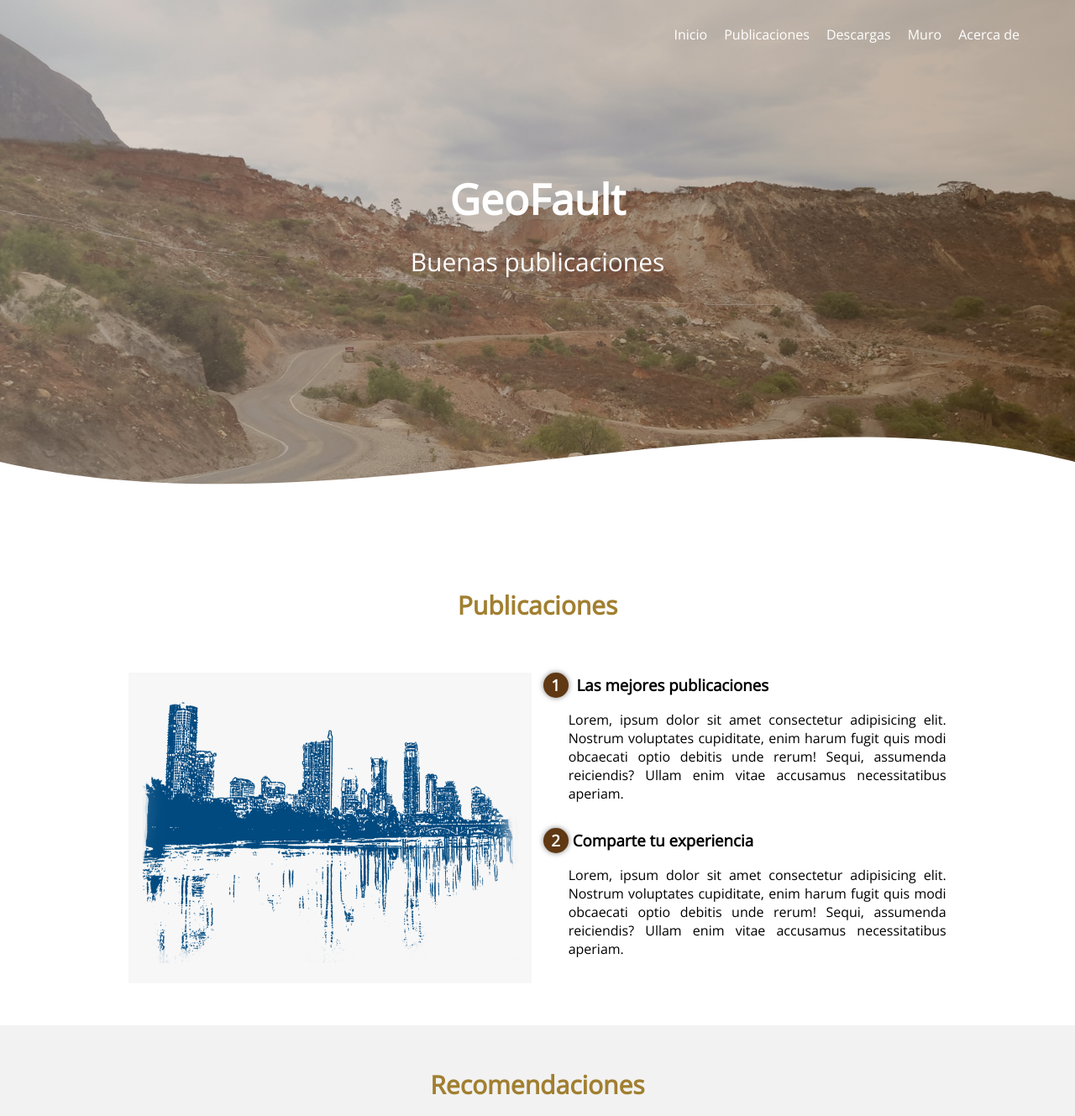
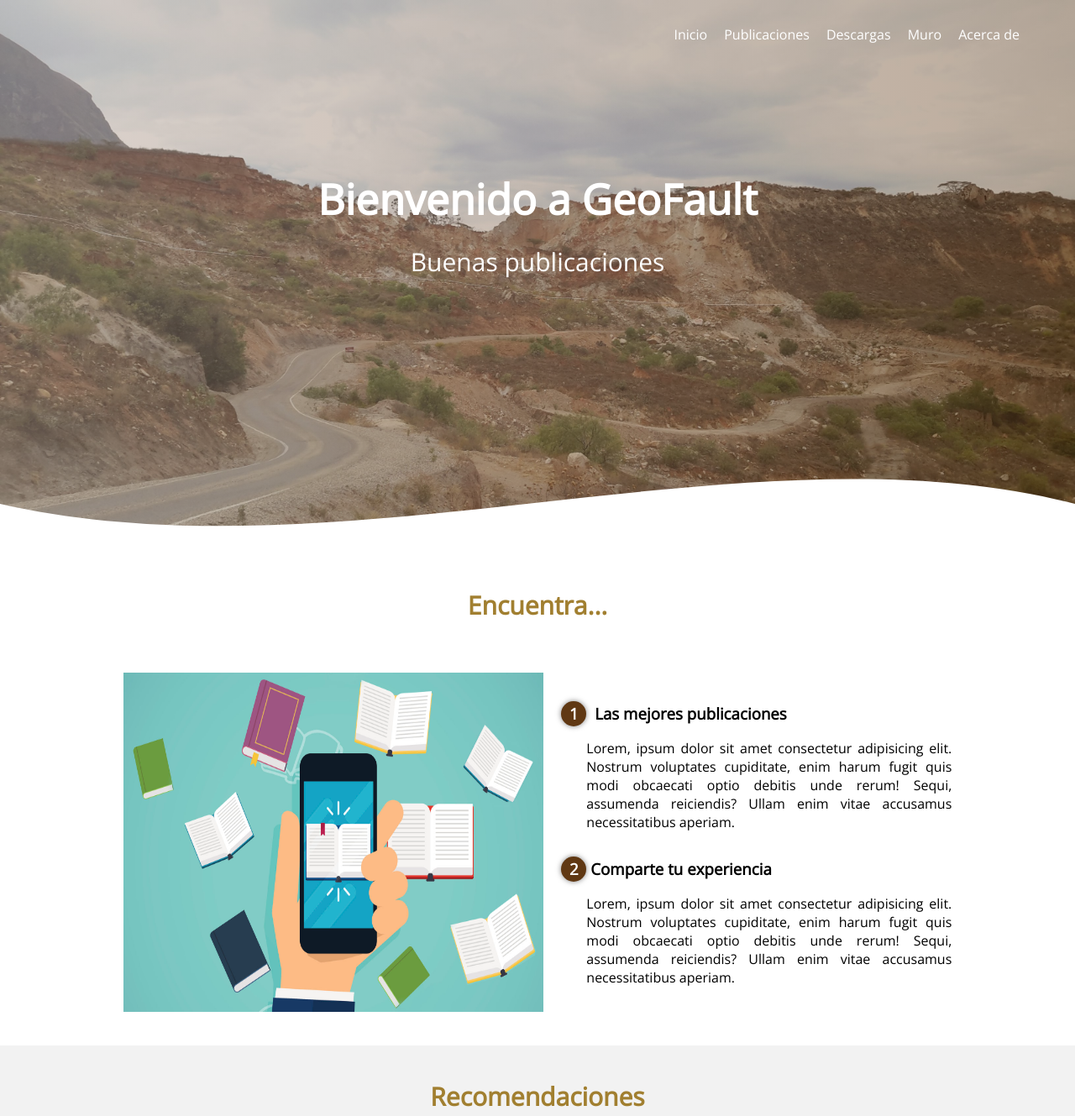
Before and after one commit to memo15428/Rep_proyecto_html_css, a plain HTML site: page index.html in a window 1280 px wide. Shown: the top 1329 px of the page at 84% size. Drawn offline with nearby package versions, Linux system fonts and the light colour scheme.

Commit message:
se actualizo el index

```diff
--- a/css/estilos.css
+++ b/css/estilos.css
@@ -7,7 +7,7 @@ body {
     font-family: 'open sans';
 }
 .contenedor {
-    padding: 50px 0;
+    padding: 40px 0;
     width: 90%;
     max-width: 1000px;
     margin: auto;
@@ -19,12 +19,15 @@ body {
     text-align: center;
     margin-bottom: 60px;
 }
+.arriba {
+    padding-top: 0;
+}
 
 /*Encabezado*/
 
 header {
     width: 100%;
-    height: 650px;
+    height: 700px;
     background: #603813;  /* fallback for old browsers */
     background: -webkit-linear-gradient(to right, #b29f9473, #6038136c), url(../img/enca_1.jpg);  /* Chrome 10-25, Safari 5.1-6 */
     background: linear-gradient(to right, #b29f9473, #6038136c), url(../img/enca_1.jpg); /* W3C, IE 10+/ Edge, Firefox 16+, Chrome 26+, Opera 12+, Safari 7+ */
@@ -70,6 +73,7 @@ header .frase_enca {
     margin-top: 20px;
 }
 /*Publicaciones*/
+
 .main .contenedor_arriba {
     padding: 30px 0 60px 0;
 }
@@ -78,10 +82,12 @@ header .frase_enca {
     justify-content: space-evenly;
 }
 .img_publicaciones {
-    width: 48%;
+    width: 50%;
 }
 .contenedor_arriba .texto_contenedor {
     width: 48%;
+    margin-top: 34px;
+    padding-left: 15px;
 }
 .texto_contenedor h3 {
     margin-bottom: 15px;
--- a/index.html
+++ b/index.html
@@ -18,7 +18,7 @@
             <a href="">Acerca de</a>
         </nav>
         <section class="frase_enca">
-            <h1>GeoFault</h1>
+            <h1>Bienvenido a GeoFault</h1>
             <h2>Buenas publicaciones</h2>
         </section>
         <div class="ola_img_enca" style="height: 150px; overflow: hidden;" ><svg viewBox="0 0 500 150"
@@ -28,9 +28,9 @@
     </header>
     <main>
         <section class="contenedor arriba">
-            <h2 class="titulo contenedor_arriba">Publicaciones</h2>
+            <h2 class="titulo contenedor_arriba">Encuentra...</h2>
             <div class="contenedor_arriba">
-                <img src="img/img_contenedor_1.png" alt="" class="img_publicaciones">
+                <img src="img/img_contenedor_0.jpg" alt="" class="img_publicaciones">
                 <div class="texto_contenedor">
                     <h3><span>1</span> Las mejores publicaciones</h3>
                     <p>Lorem, ipsum dolor sit amet consectetur adipisicing elit. Nostrum voluptates cupiditate, enim harum fugit
```
Also changed, not shown: img/img_contenedor_0.jpg (added).
